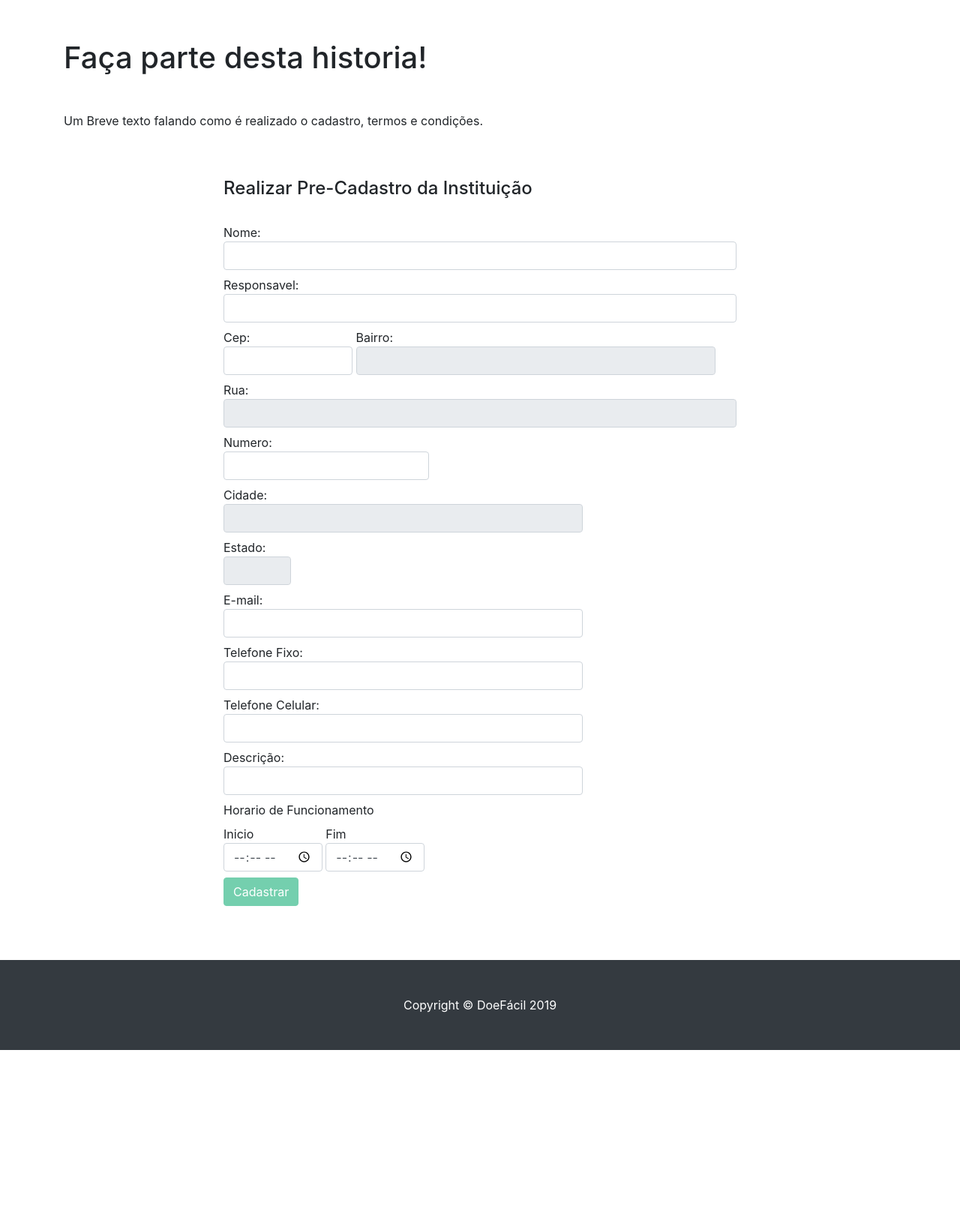
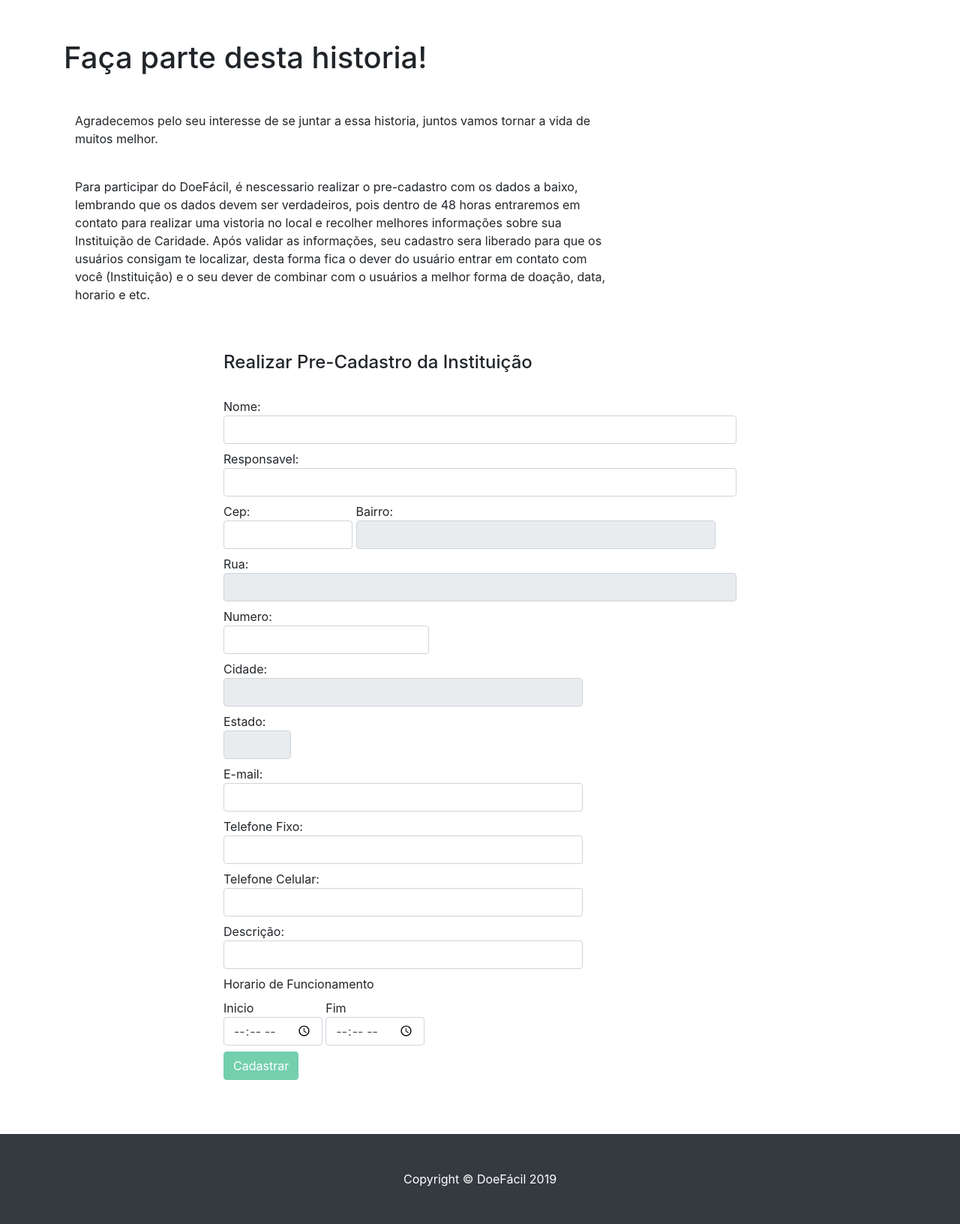
Before and after one commit to icarolettieri/doeFacil, a PHP site: page /parainstituicao.php in a window 1280 px wide. Shown: the part 99-1731 px from the top of the page at 75% size. Before the commit the page ends 1499 px from the top, so only its background shows below. Run offline with PHP 8.4, Linux system fonts and the light colour scheme.

Commit message:
Alteração do parainstituicao.php

```diff
--- a/comodoar.php
+++ b/comodoar.php
@@ -56,10 +56,13 @@
   <div class="container">
     <br><br>
     <h1 class="my-5">Como Doar</h1>
-    <p class="col-8">Nesta sessão você irá localizar a Instituição de doção de melhor acesso para você,
+    <p class="col-8">
+      Nesta sessão você irá localizar a Instituição de doção de melhor acesso para você,
       nos campos abaixo você pode selecionar por onde deseja pesquisar, se é pelo Bairro, Cidade, Estado,
       apos escolher por onde deseja pesquisar, no campo ao lado você irá digitar o nome do bairro completo (Ex.: Eldorado),
       ou nome da cidade (Ex.: Contagem), ou o RG da cidade (Ex.: MG).
+    </p>
+    <p class="col-8">
       Abaixo será mostrado os dados de resultado com as informações da Instituição para que você entre em contato com a
       Instituição para recolher melhores informações.
     </p>
--- a/parainstituicao.php
+++ b/parainstituicao.php
@@ -59,7 +59,21 @@
   <div class="container">
     <br><br>
     <h1 class="my-5">Faça parte desta historia!</h1>
-    <p class="my-8">Um Breve texto falando como é realizado o cadastro, termos e condições.</p><br><br>
+    <p class="col-8">
+      Agradecemos pelo seu interesse de se juntar a essa historia, juntos vamos tornar a vida de muitos
+      melhor.
+    </p><br>
+    <p class="col-8">
+      Para participar do DoeFácil, é nescessario realizar o pre-cadastro com os dados a baixo,
+      lembrando que os dados devem ser verdadeiros, pois dentro de 48 horas entraremos em contato
+      para realizar uma vistoria no local e recolher melhores informações sobre sua Instituição de Caridade.
+      Após validar as informações, seu cadastro sera liberado para que os usuários consigam te localizar,
+      desta forma fica o dever do usuário entrar em contato com você (Instituição) e o seu dever de combinar com o usuários
+      a melhor forma de doação, data, horario e etc.
+    </p>
+
+
+    <br><br>
 </div>
     <!-- Portfolio Section -->
 <div class="container">
```
